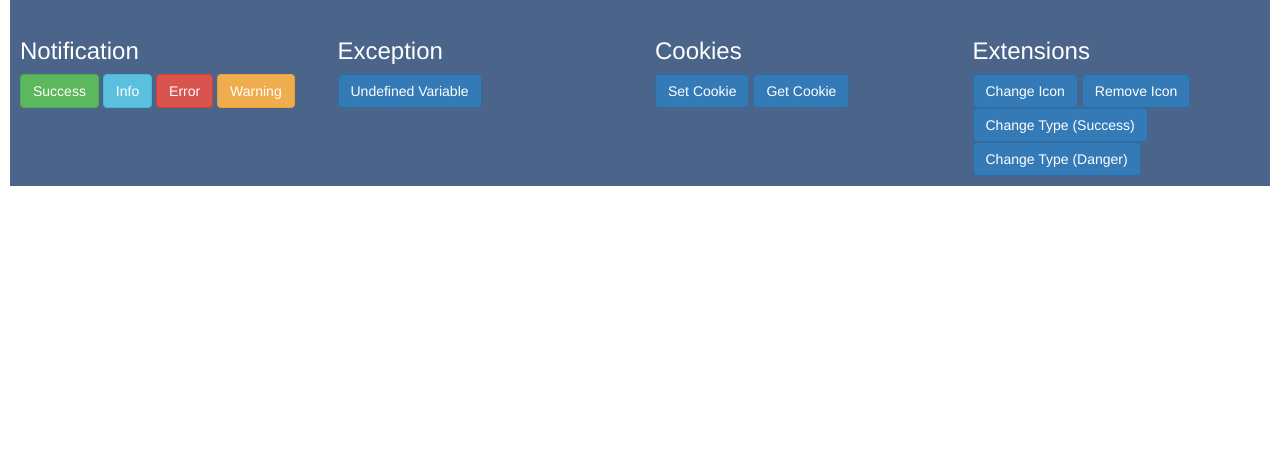
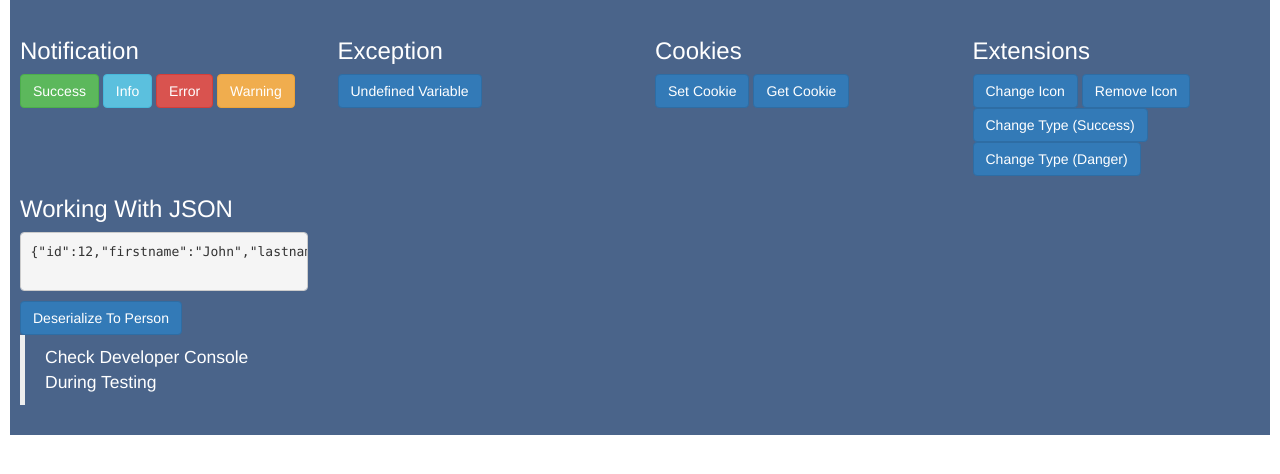
Before and after one commit to canperk/EduCareJs, a plain HTML site: page index.html in a window 1280 px wide. Shown: the part 122-596 px from the top of the page. Drawn offline with Linux system fonts and the light colour scheme.

Commit message:
JSON test

```diff
--- a/index.html
+++ b/index.html
@@ -37,6 +37,16 @@
                 <button id="btnExtCt1" class="btn btn-primary">Change Type (Success)</button>
                 <button id="btnExtCt2" class="btn btn-primary">Change Type (Danger)</button>
             </div>
+            <div class="col-md-3">
+                <h3>Working With JSON</h3>
+                <pre id="preJson">
+{"id":12,"firstname":"John","lastname":"Doe","emails":["john@doe.com","johndoe@contoso.com"]}
+                </pre>
+                <button id="btnJSONDse" class="btn btn-primary">Deserialize To Person</button>
+                <blockquote>
+                    <p>Check Developer Console During Testing</p>
+                </blockquote>
+            </div>
         </div>
     </div>
     <script src="scripts/Lib/jquery.min.js"></script>
@@ -50,4 +60,5 @@
     <script src="scripts/EduCare/EduCare.Extensions.js"></script>
     <script src="scripts/site.js"></script>
 </body>
+
 </html>
--- a/scripts/site.js
+++ b/scripts/site.js
@@ -46,6 +46,13 @@ $(document).ready(function () {
     $("#btnExtCt2").click(function () {
         $("#btnExcUnd").changeType("danger");
     });
+
+    //JSON
+    $("#btnJSONDse").click(function(){
+        var json = $("#preJson").text();
+        var p = EC.Deserialize(json, person);
+        console.log(p);
+    });
 });
 
 //Custom Models
```
